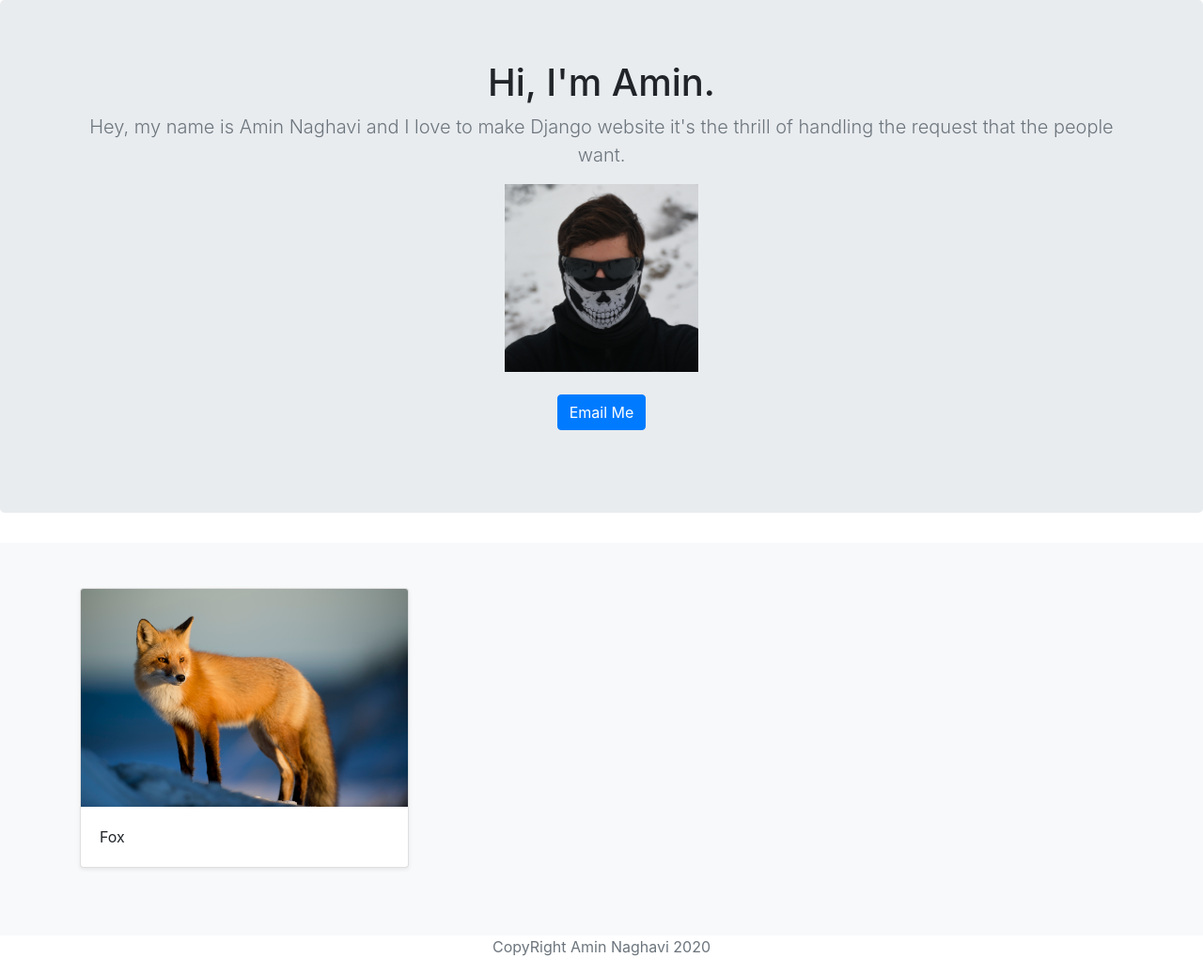
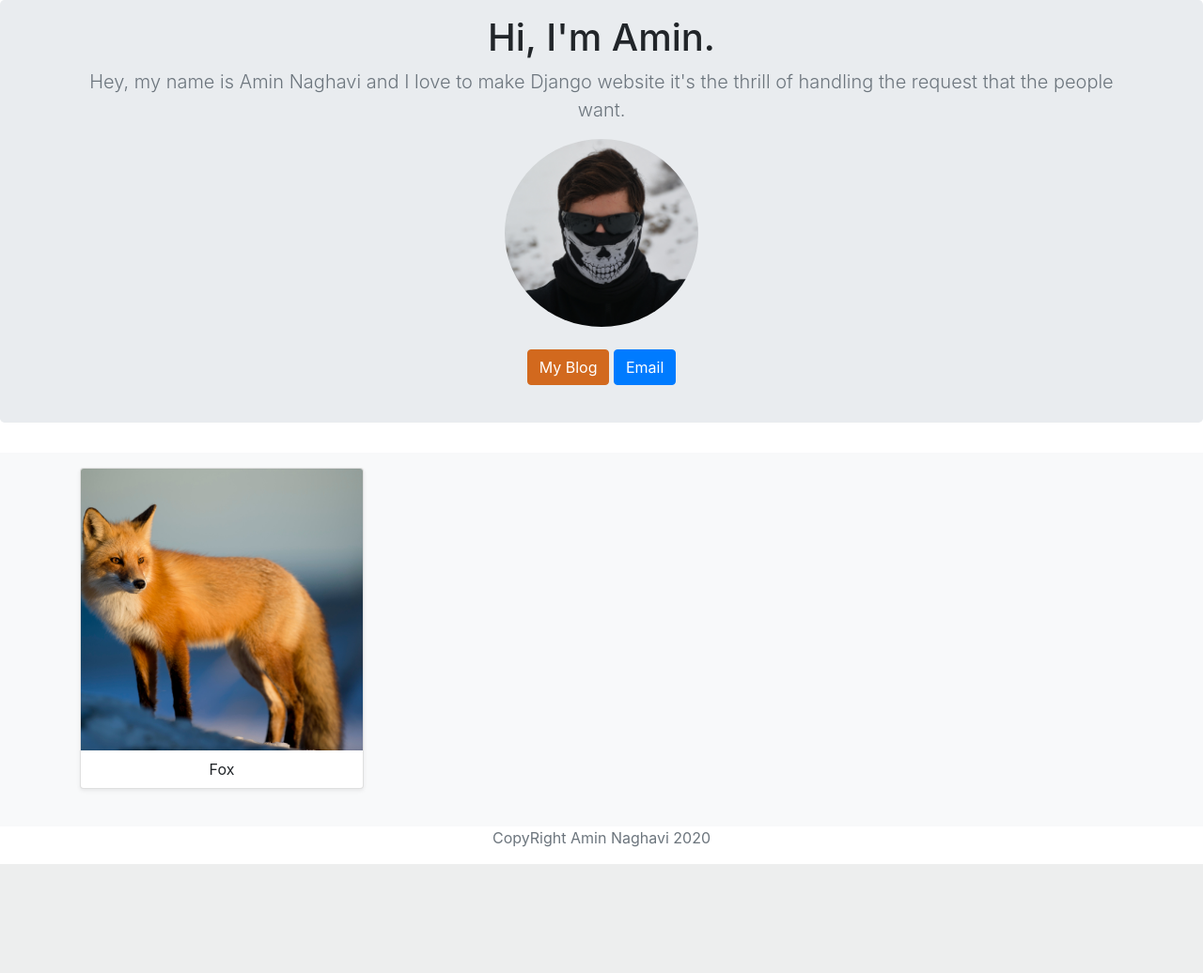
Before and after one commit to AminBW/portfolio-project, a Django app: page / in a window 1280 px wide. Shown: the part 56-1092 px from the top of the page at 94% size. After the commit the page ends 976 px from the top, so only its background shows below. Run offline with Django 3.2, Linux system fonts and the light colour scheme; data comes from the database, SQL or seed files in the repository; some libraries are stand-ins or nearby versions.

Commit message:
best view ever

```diff
--- a/jobs/templates/jobs/home.html
+++ b/jobs/templates/jobs/home.html
@@ -41,8 +41,27 @@
                 font-size: 3.5rem;
             }
         }
+
+        .divImage {
+
+            width: 300px;
+            overflow: hidden;
+            position: relative;
+        }
+
+        .linkImage {
+            /*position: absolute;*/
+            height: 300px;
+            width: auto;
+            max-width: none;
+            margin: auto;
+            overflow: hidden;
+            margin-left: -100%;
+            margin-right: -100%;
+        }
     </style>
     <!-- Custom styles for this template -->
+
 </head>
 
 <body>
@@ -56,7 +75,7 @@
             <div class="collapse navbar-collapse" id="navbarNavAltMarkup">
                 <div class="navbar-nav ml-auto">
                     <a class="nav-item nav-link" href="http://www.instagram.com/amin.bw/">Instagram</a>
-                    <a class="nav-item nav-link" href="{% static 'resume.pdf' %}" >Resume</a>
+                    <a class="nav-item nav-link" href="{% static 'resume.pdf' %}">Resume</a>
                     <a class="nav-item nav-link" href="{% url 'allblogs' %}">Blog</a>
                 </div>
             </div>
@@ -65,31 +84,35 @@
 
     <main role="main">
 
-        <section class="jumbotron text-center">
+        <section class="jumbotron text-center p-3">
             <div class="container">
                 <h1>Hi, I'm Amin.</h1>
-                <p class="lead text-muted">Hey, my name is Amin Naghavi and I love to make Django website it's the thrill of handling the request that the people want. </p>
+                <p class="lead text-muted">Hey, my name is Amin Naghavi and I love to make Django website it's the
+                    thrill of handling the request that the people want. </p>
                 <p>
-                    <img class="image-orientation: from-image;" src="{% static 'picture.jpg' %}" height="200"/>
+                    <img class="rounded-circle" alt="Cinque Terre" src="{% static 'picture.jpg' %}" height="200" />
                 </p>
                 <p>
-                    <a href="mailto: amin.bw95@gmail.com" class="btn btn-primary my-2">Email Me</a>
+                    <a href="{% url 'allblogs' %}" class="btn btn-primary my-2"
+                        style="background-color: chocolate; border-color: chocolate;">My Blog</a>
+                    <a href="mailto: amin.bw95@gmail.com" class="btn btn-primary my-2">Email</a>
                 </p>
             </div>
         </section>
-
-        <div class="album py-5 bg-light">
+        <div class="album py-3 bg-light">
             <div class="container">
                 <div class="row">
                     {% for job in jobs.all%}
-                    <div class="col-md-4" height=100%>
-                        <div class="card mb-4 shadow-sm">
-                            <a href="{{job.image.url}}">
-                                <img class="card-img-top" src={{job.image.url}}/>
+                    <div class="col-lg-4 d-flex align-items-stretch" style="max-width:none;" align="center">
+                        <div class="card mb-4 shadow-sm " style="max-width:none; overflow: hidden;">
+                            <a href="{{job.image.url}}" class="divImage">
+                                <img class="card-img-top linkImage" src={{job.image.url}} />
                             </a>
-                            <div class="card-body">
-                                <p class="card-text">{{job.summary}}</p>
+
+                            <div class="p-2" style="text-align: center; margin-top: auto;">
+                                {{job.summary}}
                             </div>
+
                         </div>
                     </div>
                     {% endfor %}
@@ -104,9 +127,15 @@
             <p>CopyRight Amin Naghavi {%now "Y"%}</p>
         </div>
     </footer>
-    <script src="https://code.jquery.com/jquery-3.4.1.slim.min.js" integrity="sha384-J6qa4849blE2+poT4WnyKhv5vZF5SrPo0iEjwBvKU7imGFAV0wwj1yYfoRSJoZ+n" crossorigin="anonymous"></script>
-<script src="https://cdn.jsdelivr.net/npm/popper.js@1.16.0/dist/umd/popper.min.js" integrity="sha384-Q6E9RHvbIyZFJoft+2mJbHaEWldlvI9IOYy5n3zV9zzTtmI3UksdQRVvoxMfooAo" crossorigin="anonymous"></script>
-<script src="https://stackpath.bootstrapcdn.com/bootstrap/4.4.1/js/bootstrap.min.js" integrity="sha384-wfSDF2E50Y2D1uUdj0O3uMBJnjuUD4Ih7YwaYd1iqfktj0Uod8GCExl3Og8ifwB6" crossorigin="anonymous"></script>
+    <script src="https://code.jquery.com/jquery-3.4.1.slim.min.js"
+        integrity="sha384-J6qa4849blE2+poT4WnyKhv5vZF5SrPo0iEjwBvKU7imGFAV0wwj1yYfoRSJoZ+n"
+        crossorigin="anonymous"></script>
+    <script src="https://cdn.jsdelivr.net/npm/popper.js@1.16.0/dist/umd/popper.min.js"
+        integrity="sha384-Q6E9RHvbIyZFJoft+2mJbHaEWldlvI9IOYy5n3zV9zzTtmI3UksdQRVvoxMfooAo"
+        crossorigin="anonymous"></script>
+    <script src="https://stackpath.bootstrapcdn.com/bootstrap/4.4.1/js/bootstrap.min.js"
+        integrity="sha384-wfSDF2E50Y2D1uUdj0O3uMBJnjuUD4Ih7YwaYd1iqfktj0Uod8GCExl3Og8ifwB6"
+        crossorigin="anonymous"></script>
 </body>
 
 </html>
```
